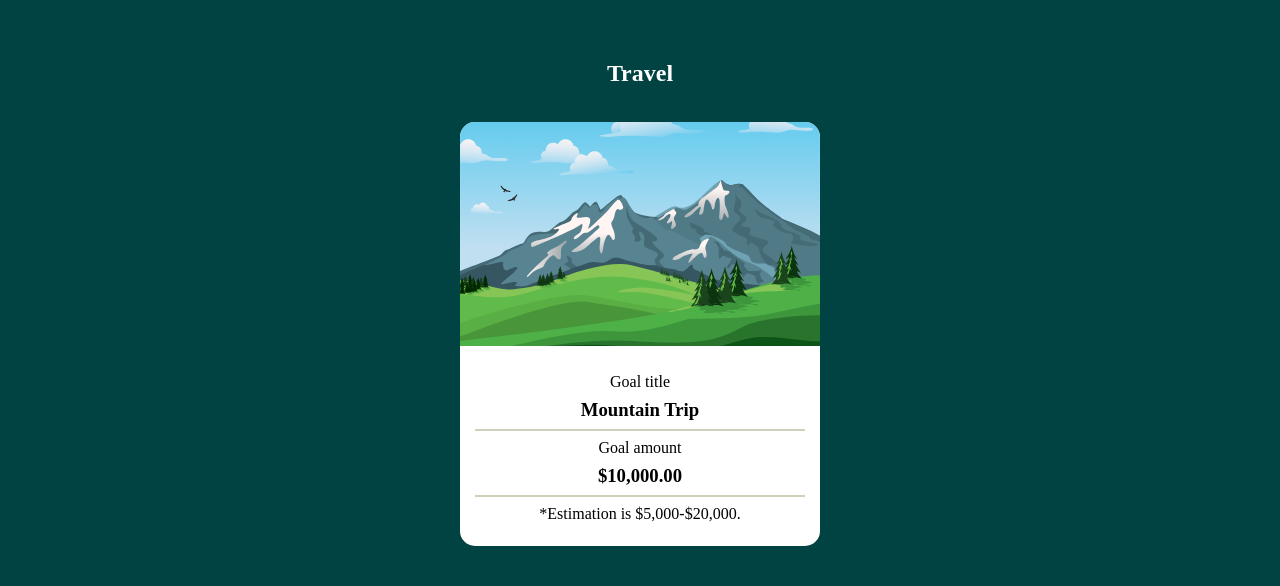
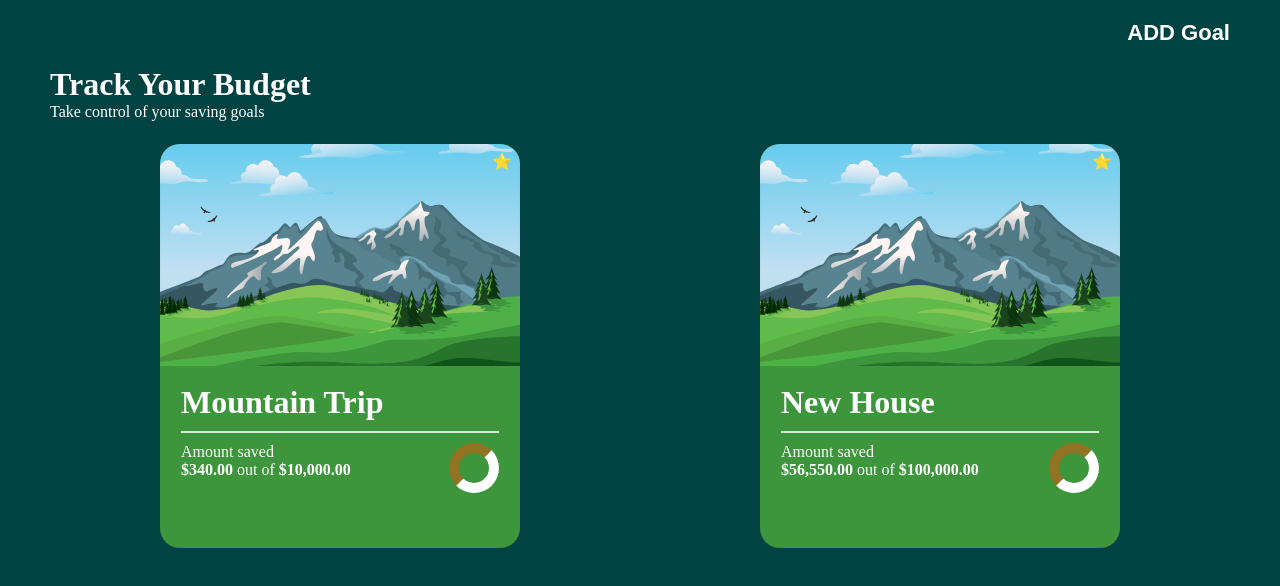
Before and after one commit to Sanjana-027/Track-Your-Budget, an Angular app: page /dashboard in a window 1280 px wide. Shown: the top 586 px of the page. Built offline with nearby package versions, Linux system fonts and the light colour scheme.

Commit message:
[dashboard-created]

```diff
--- a/src/app/add-goals/add-goals.component.html
+++ b/src/app/add-goals/add-goals.component.html
@@ -1,6 +1,6 @@
 <div class="main-container">
     <div class="icon">
-        <img src="assets/svg-icons/back-icon.svg">
+        <img routerLink="/dashboard" src="assets/svg-icons/back-icon.svg">
     </div>
     <div class="heading">
         <h2>Select goal that you want to add</h2>
@@ -14,11 +14,11 @@
     <div class="box">
         <h3>Most Common</h3>
         <div class="box-head">
-            <div class="box1">
+            <div class="box1" routerLink="/goal-details">
                 <img src="assets/svg-icons/house.svg">
                 <p>property</p>
             </div>
-            <div class="box1">
+            <div class="box1"  routerLink="/goal-details">
                 <img src="../../assets/svg-icons/property.jpg">
                 <p>property</p>
             </div>
@@ -30,7 +30,7 @@
 
         <h3>Other goals</h3>
         <div class="box-content">
-            <div class="content-box1">
+            <div class="content-box1"  routerLink="/goal-details">
                 <img src="../../assets/svg-icons/bike.jpg">
                 <div class="content">
                     <h3>Heading</h3>
--- a/src/app/app.component.html
+++ b/src/app/app.component.html
@@ -1,3 +1 @@
-<!-- <app-dashboard></app-dashboard> -->
-<!-- <app-add-goals></app-add-goals> -->
-<app-goal-details></app-goal-details>
+<router-outlet></router-outlet>
--- a/src/app/app.module.ts
+++ b/src/app/app.module.ts
@@ -5,6 +5,7 @@ import { AppComponent } from './app.component';
 import { DashboardComponent } from './dashboard/dashboard.component';
 import { GoalDetailsComponent } from './goal-details/goal-details.component';
 import { AddGoalsComponent } from './add-goals/add-goals.component';
+import { AppRoutingModule } from './app-routing.module';
 
 @NgModule({
   declarations: [
@@ -14,7 +15,8 @@ import { AddGoalsComponent } from './add-goals/add-goals.component';
     AddGoalsComponent
   ],
   imports: [
-    BrowserModule
+    BrowserModule,
+    AppRoutingModule
   ],
   providers: [],
   bootstrap: [AppComponent]
--- /dev/null
+++ b/src/app/app.sevice.ts
@@ -0,0 +1,31 @@
+import { Injectable } from '@angular/core';
+
+@Injectable({
+    providedIn: 'root'
+})
+export class AppService {
+
+    allGoals = [
+        { "id": 1, "goalTypeId": 4, "title": "Travel", "goalTitle": "Mountain Trip", "totalAmount": "10000", "amountSaved": "340" },
+        { "id": 2, "goalTypeId": 1, "title": "Property", "goalTitle": "New House", "totalAmount": "100000", "amountSaved": "56550" }
+    ];
+
+    goalTypes = {
+        commonGoals: [
+            { id: "1", title: "Property", goalTitle: "New House", image: "assets/svg-icons/property.jpg", color: "#5f7622" },
+            { id: "2", title: "Wedding", goalTitle: "Wedding Day", image: "assets/svg-icons/wedding.svg", color: "#ff5555" },
+            { id: "3", title: "Transport", goalTitle: "New Bike", image: "assets/svg-icons/bike.jpg", color: "#d36b2f" },
+            { id: "4", title: "Travel", goalTitle: "Mountain Trip", image: "assets/svg-icons/mountain.svg", color: "#3d953c" },
+        ],
+        otherGoals: [
+            { id: "5", title: "Travel", goalTitle: "Hiking Trip", image: "assets/svg-icons/hiking.jpg", color: "#173148" },
+            { id: "6", title: "Transport", goalTitle: "New Car", image: "assets/svg-icons/car.svg", color: "#807237" },
+        ]
+    };
+
+    getAllGoals() {
+        return this.allGoals;
+    }
+
+
+}
--- a/src/app/dashboard/dashboard.component.html
+++ b/src/app/dashboard/dashboard.component.html
@@ -1,75 +1,38 @@
 <div class="main-container">
     <div class="add-goal">
-        <button class="btn1">ADD Goal</button>
+        <button class="btn1" routerLink="/add-goals">ADD Goal</button>
     </div>
     <div class="heading1">
         <h1>Track Your Budget</h1>
         <p>Take control of your saving goals</p>
     </div>
+
+
     <div class="card-container">
+        <ng-container *ngFor="let goal of goals">
             <div class="card">
                 <div class="card-photo">
                     <img src="assets/svg-icons/mountain.svg">
 
                 </div>
                 <div class="pencil">
-                <span>⭐</span>
+                    <span routerLink="/goal-details">⭐</span>
                 </div>
                 <div class="card-details">
-                <h1>Mountains</h1>
+                    <h1>{{goal.goalTitle}}</h1>
                     <div class="line">
                     </div>
                     <div class="card-content">
                         <div class="saved">
                             <p>Amount saved</p>
-                        <p><span>$340.00 </span>out of <span>$10,000.00</span></p>
+                            <p><span>{{goal.amountSaved | currency }} </span>out of <span>{{goal.totalAmount | currency }}</span></p>
                         </div>
                         <div class="icon"></div>
                     </div>
                 </div>
 
             </div>
-
-
-
-        <div class="card">
-            <div class="card-photo">
-                <img src="assets/svg-icons/mountain.svg">
-            </div>
-            <div class="card-details">
-                <h1>Mountains</h1>
-                <div class="line">
-                </div>
-                <div class="card-content">
-                    <div class="saved">
-                        <p>Amount saved</p>
-                        <p><span>$340.00 </span>out of <span>$10,000.00</span></p>
-                    </div>
-                    <div class="icon"></div>
-                </div>
+        </ng-container>
 
     </div>
 </div>
-        <div class="card">
-            <div class="card-photo">
-                <img src="assets/svg-icons/mountain.svg">
-            </div>
-            <div class="card-details">
-                <h1>Mountains</h1>
-                <div class="line">
-                </div>
-                <div class="card-content">
-                    <div class="saved">
-                        <p>Amount saved</p>
-                        <p><span>$340.00 </span>out of <span>$10,000.00</span></p>
-                    </div>
-                    <div class="icon"></div>
-                </div>
-
-            </div>
-        </div>
-
-
-
-    </div>
-</div>
--- a/src/app/dashboard/dashboard.component.ts
+++ b/src/app/dashboard/dashboard.component.ts
@@ -1,4 +1,5 @@
 import { Component } from '@angular/core';
+import { AppService } from '../app.sevice';
 
 @Component({
   selector: 'app-dashboard',
@@ -6,5 +7,11 @@ import { Component } from '@angular/core';
   styleUrls: ['./dashboard.component.scss']
 })
 export class DashboardComponent {
+  goals: any;
 
+  constructor(private appService: AppService) {}
+
+  ngOnInit() {
+    this.goals = this.appService.getAllGoals();
+  }
 }
--- a/src/app/goal-details/goal-details.component.html
+++ b/src/app/goal-details/goal-details.component.html
@@ -6,12 +6,14 @@
 
         <div class="details">
             <p>Goal title</p>
-            <h3>Mountain Trip</h3>
+            <input type="text" placeholder="goal">
             <div class="line"></div>
             <p>Goal amount</p>
-            <h3>$10,000.00</h3>
+            <input type="number" placeholder="number">
             <div class="line"></div>
             <p>*Estimation is $5,000-$20,000.</p>
         </div>
     </div>
+
+    <img class="correct-icon" routerLink="/dashboard" src="../../assets/svg-icons/correct-icon.svg">
 </div>
--- a/src/app/goal-details/goal-details.component.scss
+++ b/src/app/goal-details/goal-details.component.scss
@@ -1,4 +1,5 @@
 .main-container {
+    text-align: center;
 
     h2 {
         text-align: center;
@@ -25,8 +26,13 @@
         .details {
             padding: 15px;
 
-            p,h3,div {
+            p,input,div {
                 margin: 8px 0;
+            }
+            input {
+                border: none;
+                outline: none;
+                text-align: center;
             }
             .line {
                 height: 2px;
@@ -34,4 +40,21 @@
             }
         }
     }
+
+    .correct-icon {
+        background: white;
+        height: 81px;
+        border-radius: 50%;
+        padding: 17px;
+        text-align: center;
+        margin-top: 25px;
+        transition: all 0.2s;
+
+        &:hover {
+            padding: 10px;
+            cursor: pointer;
+        }
+    }
+
+
 }
```
Also changed, not shown: src/app/app-routing.module.ts (added, +18 -0 lines). Lines whose indentation alone changed are shown as unchanged.
